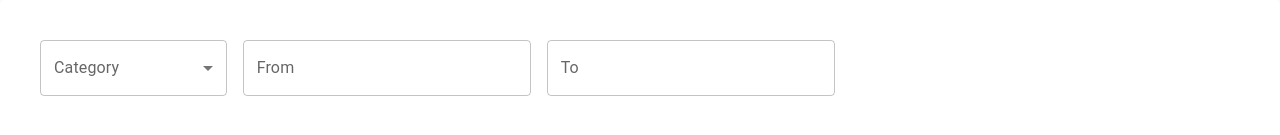
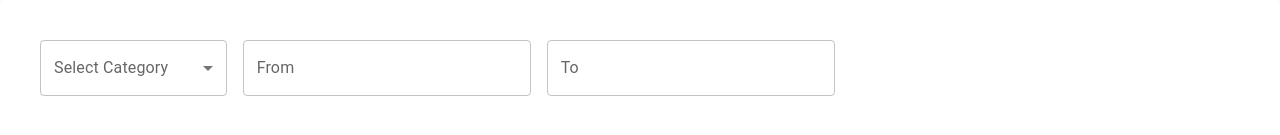
Before and after one commit to johnreybacal/feed-bok-bok-bok-bok, a React (Create React App) app in the folder frontend/: page /admin in a window 1280 px wide. Shown: the top 135 px of the page. Built offline with nearby package versions, Linux system fonts and the light colour scheme; no server answers.

Commit message:
test admin

```diff
--- a/frontend/package.json
+++ b/frontend/package.json
@@ -23,7 +23,7 @@
   "scripts": {
     "start": "react-scripts start",
     "build": "react-scripts build",
-    "test": "react-scripts test --transformIgnorePatterns \"node_modules/(?!axios)/\"",
+    "test": "react-scripts test --transformIgnorePatterns \"node_modules/(?!axios)/\" --watchAll=false",
     "eject": "react-scripts eject"
   },
   "eslintConfig": {
--- a/frontend/src/Admin.js
+++ b/frontend/src/Admin.js
@@ -2,9 +2,9 @@
 import { Card, FormControl, InputLabel, MenuItem, Select } from "@mui/material";
 import Grid from "@mui/material/Grid2";
 import { DataGrid } from '@mui/x-data-grid';
+import { LocalizationProvider } from "@mui/x-date-pickers";
 import { AdapterDayjs } from '@mui/x-date-pickers/AdapterDayjs';
 import { DateTimePicker } from '@mui/x-date-pickers/DateTimePicker';
-import { LocalizationProvider } from "@mui/x-date-pickers/LocalizationProvider/LocalizationProvider";
 import axios from "axios";
 import dayjs from "dayjs";
 import utc from 'dayjs/plugin/utc';
@@ -81,10 +81,11 @@ export default function Admin() {
         <Grid container spacing={2} paddingBottom={5}>
           <Grid size={{ xs: 12, md: 2 }}>
             <FormControl fullWidth>
-              <InputLabel>Category</InputLabel>
+              <InputLabel>Select Category</InputLabel>
               <Select
                 value={filter.category}
-                label="Category"
+                label="Select Category"
+                placeholder="Select Category"
                 onChange={e => {
                   setFilter({
                     ...filter,
```
Also changed, not shown: 1 other file (tests, documents, lock files or other folders).
